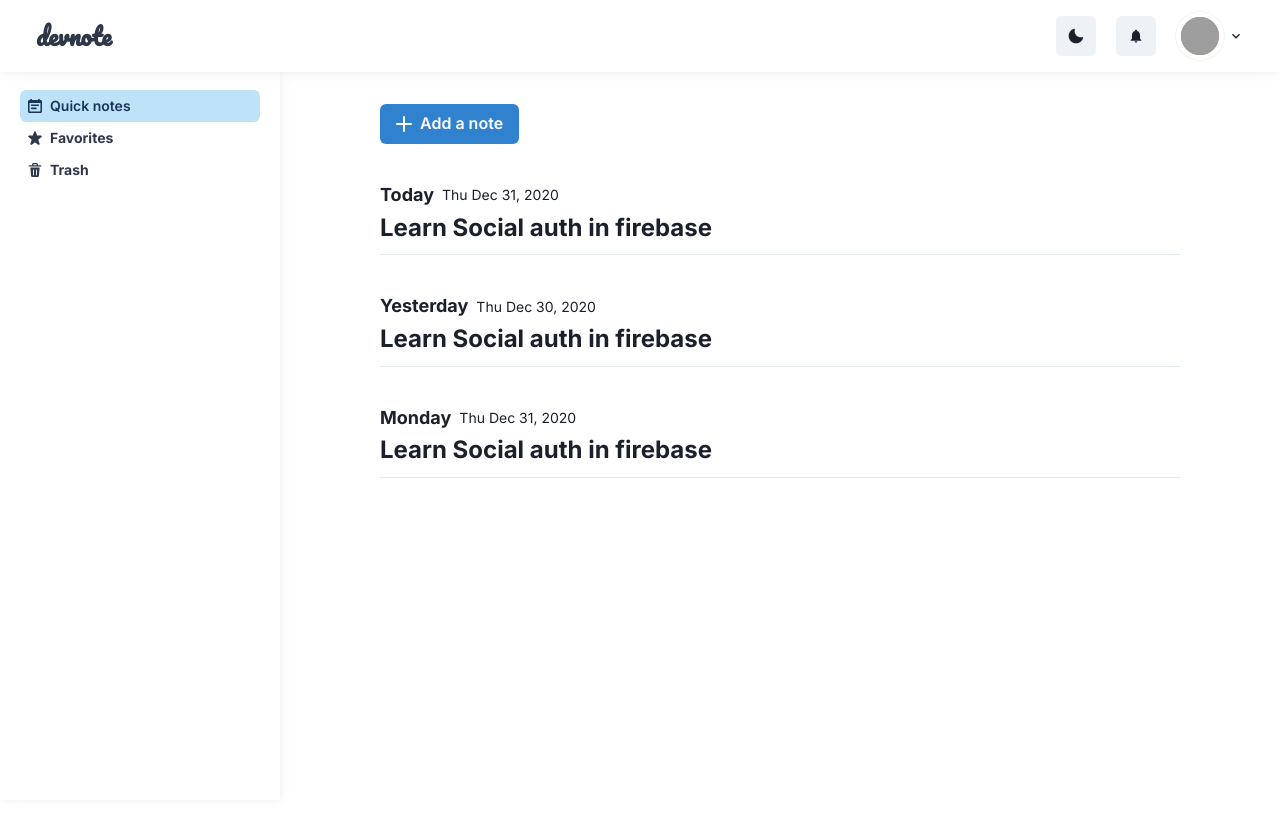
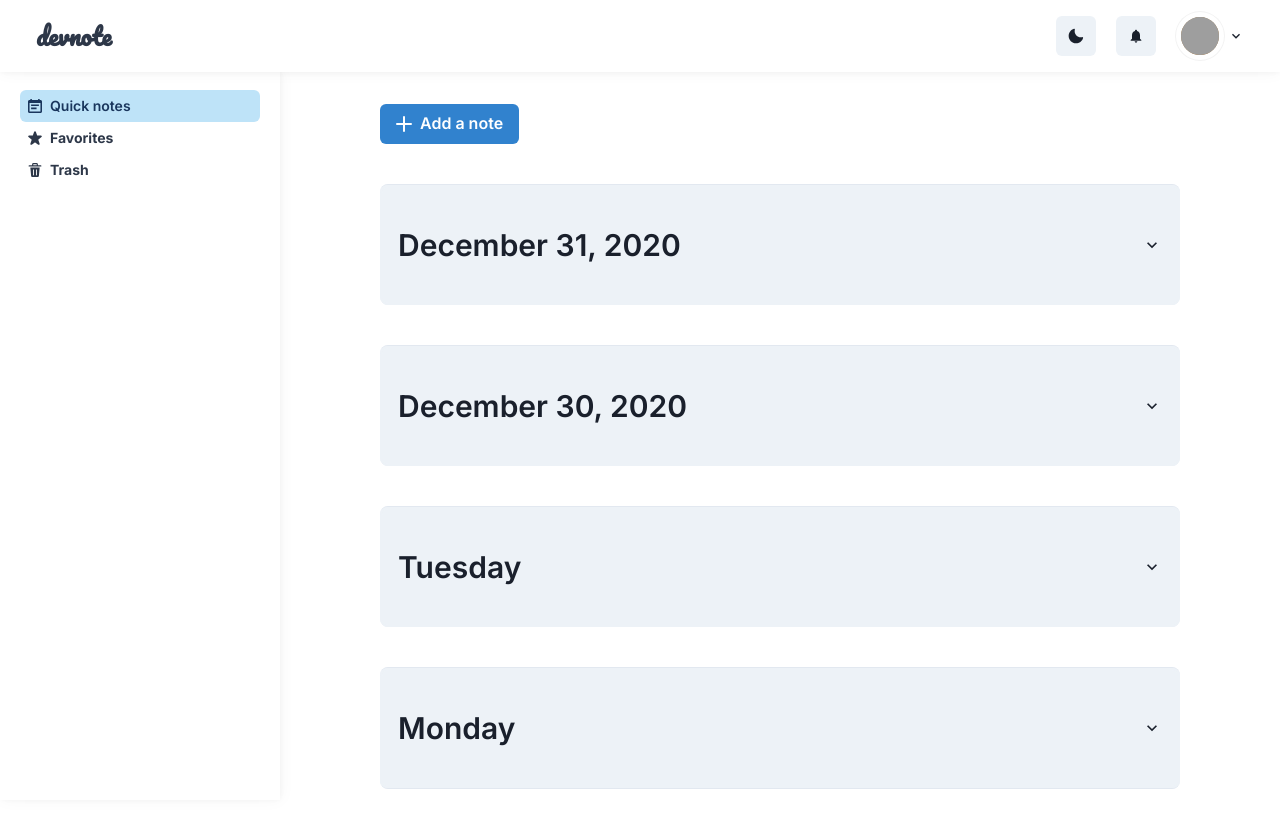
Before and after one commit to muco-rolle/devnote, a Next.js app: page /app in a window 1280 px wide. Shown: the top 828 px of the page. Built offline with nearby package versions, Linux system fonts and the light colour scheme; grey boxes are pictures that could not be loaded.

Commit message:
setup: Add design for quick notes.

```diff
--- a/src/components/DocumentHead.tsx
+++ b/src/components/DocumentHead.tsx
@@ -27,7 +27,9 @@ export const DocumentHead = ({ title }: DocumentHeadProps) => {
             />
             <meta name="theme-color" content="#3182ce" />
 
-            <title>Devnote | {title || 'Home'}</title>
+            <title>
+                Devnote | {title || 'The Note Taking App for Developers'}
+            </title>
         </NextHead>
     );
 };
--- a/src/views/app/QuickNotesView.tsx
+++ b/src/views/app/QuickNotesView.tsx
@@ -1,7 +1,87 @@
 import React from 'react';
-import { Box, Button, Heading, HStack, Text } from '@chakra-ui/react';
+import {
+    Accordion,
+    AccordionButton,
+    AccordionIcon,
+    AccordionItem,
+    AccordionPanel,
+    Box,
+    Button,
+    Flex,
+    Heading,
+    HStack,
+    Text,
+} from '@chakra-ui/react';
 import { AppLayout } from '@layouts';
 import { AddIcon } from '@chakra-ui/icons';
+
+type QuickNote = {
+    id: number;
+    createdAt: { day: string; date: string };
+    notes: [{ title: string; content: string }];
+};
+
+const notes = [
+    {
+        id: 1,
+        createdAt: { day: 'December 31, 2020' },
+        notes: [
+            {
+                title: 'Learn Social Auth with firebase',
+                content: '<p>Content</p>',
+            },
+            {
+                title: 'Learn Social Auth with firebase',
+                content: '<p>Content</p>',
+            },
+            {
+                title: 'Learn Social Auth with firebase',
+                content: '<p>Content</p>',
+            },
+            {
+                title: 'Learn Social Auth with firebase',
+                content: '<p>Content</p>',
+            },
+            {
+                title: 'Learn Social Auth with firebase',
+                content: '<p>Content</p>',
+            },
+        ],
+    },
+
+    {
+        id: 2,
+        createdAt: { day: 'December 30, 2020' },
+        notes: [
+            {
+                title: 'Learn Social Auth with firebase',
+                content: '<p>Content</p>',
+            },
+        ],
+    },
+
+    {
+        id: 3,
+        createdAt: { day: 'Tuesday', date: 'Thu Dec 30,  2020' },
+        notes: [
+            {
+                title: 'Learn Social Auth with firebase',
+                content: '<p>Content</p>',
+            },
+        ],
+    },
+
+    {
+        id: 4,
+        createdAt: { day: 'Monday', date: 'Thu Dec 30,  2020' },
+        notes: [
+            {
+                title: 'Learn Social Auth with firebase',
+                content: '<p>Content</p>',
+            },
+        ],
+    },
+];
 
 export const QuickNotesView = () => {
     return (
@@ -15,59 +95,70 @@ export const QuickNotesView = () => {
                     Add a note
                 </Button>
 
+                <Accordion allowMultiple mt={10}>
+                    {notes.map(({ id, createdAt, notes }: QuickNote) => (
+                        <AccordionItem
+                            key={id}
+                            bg="gray.100"
+                            mt={2}
+                            mb={10}
+                            borderRadius="lg"
+                        >
+                            <AccordionButton
+                                py={10}
+                                borderRadius="lg"
+                                border="2px solid"
+                                borderColor="gray.100"
+                                _hover={{ bg: 'gray.100' }}
+                                _focus={{
+                                    border: `2px solid`,
+                                    borderColor: 'gray.100',
+                                }}
+                            >
+                                <Box flex="1" textAlign="left">
+                                    <HStack>
+                                        <Heading
+                                            fontSize="3xl"
+                                            fontWeight="semibold"
+                                        >
+                                            {createdAt.day}
+                                        </Heading>
+                                    </HStack>
+                                </Box>
+                                <AccordionIcon />
+                            </AccordionButton>
+                            <AccordionPanel
+                                pb={4}
+                                bg="white"
+                                borderRadius="lg"
+                                textAlign="left"
+                                color="gray.700"
+                                padding="30px 50px"
+                                border={`2px solid #EDF2F7`}
+                            >
+                                <Box as="ul">
+                                    {notes.map(({ title }, index) => (
                                         <Box
-                    my={10}
-                    pb={3}
+                                            as="li"
+                                            key={index}
+                                            fontSize="xl"
+                                            listStyleType="none"
                                             borderBottom="1px solid"
-                    borderColor="gray.200"
+                                            borderColor="gray.100"
+                                            pb={2}
+                                            mb={8}
+                                            _hover={{ borderColor: 'gray.200' }}
                                         >
-                    <HStack mb={2} alignItems="center">
-                        <Heading as="h1" fontSize="lg">
-                            Today
-                        </Heading>
-                        <Text fontSize="sm">Thu Dec 31, 2020</Text>
-                    </HStack>
-
-                    <Heading as="h2" fontSize="2xl">
-                        Learn Social auth in firebase
-                    </Heading>
+                                            <Box as="a" href="#">
+                                                {title}
                                             </Box>
-
-                <Box
-                    my={10}
-                    pb={3}
-                    borderBottom="1px solid"
-                    borderColor="gray.200"
-                >
-                    <HStack mb={2} alignItems="center">
-                        <Heading as="h1" fontSize="lg">
-                            Yesterday
-                        </Heading>
-                        <Text fontSize="sm">Thu Dec 30, 2020</Text>
-                    </HStack>
-
-                    <Heading as="h2" fontSize="2xl">
-                        Learn Social auth in firebase
-                    </Heading>
                                         </Box>
-
-                <Box
-                    my={10}
-                    pb={3}
-                    borderBottom="1px solid"
-                    borderColor="gray.200"
-                >
-                    <HStack mb={2} alignItems="center">
-                        <Heading as="h1" fontSize="lg">
-                            Monday
-                        </Heading>
-                        <Text fontSize="sm">Thu Dec 31, 2020</Text>
-                    </HStack>
-
-                    <Heading as="h2" fontSize="2xl">
-                        Learn Social auth in firebase
-                    </Heading>
+                                    ))}
                                 </Box>
+                            </AccordionPanel>
+                        </AccordionItem>
+                    ))}
+                </Accordion>
             </Box>
         </AppLayout>
     );
```
Lines whose indentation alone changed are shown as unchanged.
